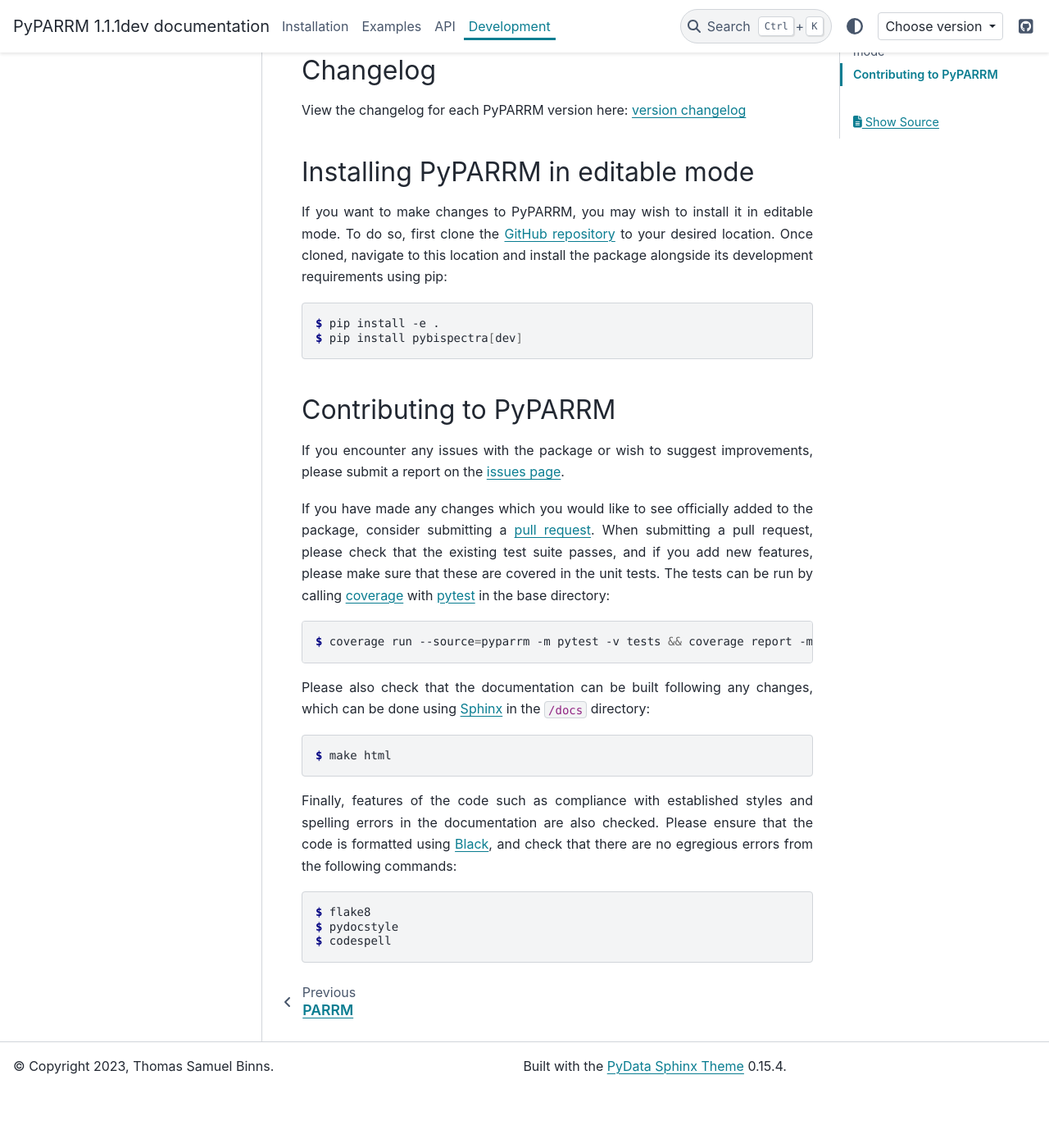
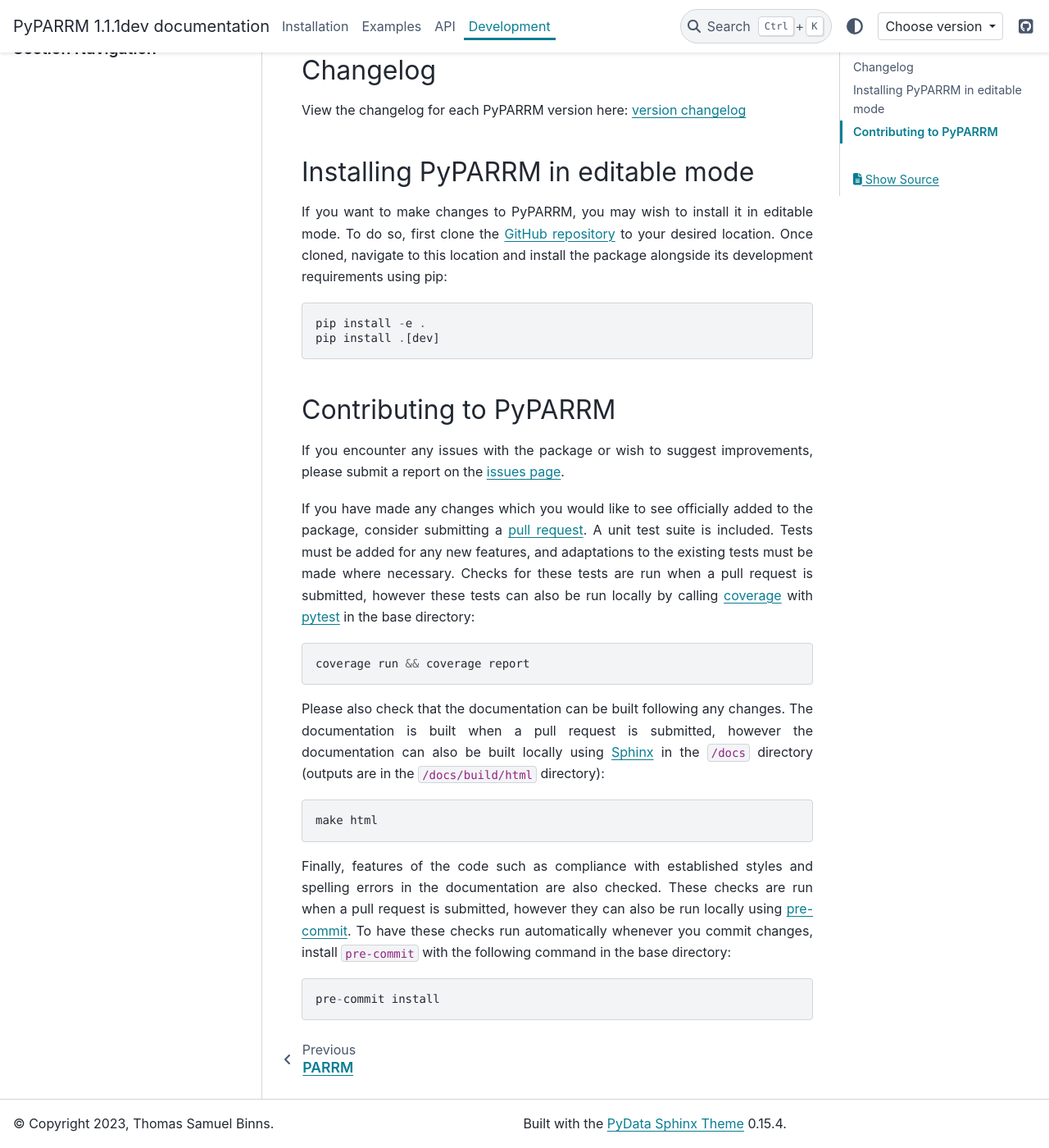
Before and after one commit to neuromodulation/PyPARRM, a Sphinx documentation site: the page built from docs/source/development.rst, in a window 1280 px wide and 1400 px high, scrolled down 169 px. Shown: the whole window at 82% size. Built offline with Sphinx 7.4.7 and the PyData theme 0.15.4, drawn with Linux system fonts in a browser that asks for light colours; pages that are not in the unit, such as notebooks, are missing from menus; comment, search, counter and statistics services are not loaded; before the commit the page ends 1498 px from its top, so only the background shows below that.

Commit message:
Update docs

```diff
--- a/docs/source/_static/requirements.txt
+++ /dev/null
@@ -1,4 +0,0 @@
-numpy
-scipy
-matplotlib>=3.7.1
-pqdm>=0.2.0
--- a/docs/source/api.rst
+++ b/docs/source/api.rst
@@ -1,5 +1,7 @@
 API
 ===
+
+Here are the API references for PyPARRM.
 
 .. container:: d-none
 
--- a/docs/source/development.rst
+++ b/docs/source/development.rst
@@ -10,52 +10,52 @@
 Installing PyPARRM in editable mode
 -----------------------------------
 
-If you want to make changes to PyPARRM, you may wish to install it in editable
-mode. To do so, first clone the `GitHub repository
-<https://github.com/neuromodulation/pyparrm/tree/main>`_ to your desired
-location. Once cloned, navigate to this location and install the package
-alongside its development requirements using pip:
+If you want to make changes to PyPARRM, you may wish to install it in editable mode.
+To do so, first clone the `GitHub repository
+<https://github.com/neuromodulation/PyPARRM/tree/main>`_ to your desired location. Once
+cloned, navigate to this location and install the package alongside its development
+requirements using pip:
 
-.. code-block:: console
+.. code-block::
 
-    $ pip install -e .
-    $ pip install pybispectra[dev]
+    pip install -e .
+    pip install .[dev]
 
 
 Contributing to PyPARRM
 -----------------------
 
-If you encounter any issues with the package or wish to suggest improvements,
-please submit a report on the `issues page
-<https://github.com/neuromodulation/pyparrm/issues>`_.
+If you encounter any issues with the package or wish to suggest improvements, please
+submit a report on the `issues page <https://github.com/braindatalab/PyPARRM/issues>`_.
 
-If you have made any changes which you would like to see officially added to
-the package, consider submitting a `pull request
-<https://github.com/neuromodulation/pyparrm/pulls>`_. When submitting a pull
-request, please check that the existing test suite passes, and if you add new
-features, please make sure that these are covered in the unit tests. The tests
-can be run by calling `coverage <https://coverage.readthedocs.io/en/>`_ with
-`pytest <https://docs.pytest.org/en/>`_ in the base directory:
+If you have made any changes which you would like to see officially added to the
+package, consider submitting a `pull request
+<https://github.com/braindatalab/PyPARRM/pulls>`_. A unit test suite is included.
+Tests must be added for any new features, and adaptations to the existing tests must be
+made where necessary. Checks for these tests are run when a pull request is submitted,
+however these tests can also be run locally by calling `coverage
+<https://coverage.readthedocs.io/en/>`_ with `pytest <https://docs.pytest.org/en/>`_ in
+the base directory:
 
-.. code-block:: console
+.. code-block::
 
-    $ coverage run --source=pyparrm -m pytest -v tests && coverage report -m
+    coverage run && coverage report
 
-Please also check that the documentation can be built following any changes,
-which can be done using `Sphinx <https://www.sphinx-doc.org/en/master/>`_ in
-the ``/docs`` directory:
+Please also check that the documentation can be built following any changes. The
+documentation is built when a pull request is submitted, however the documentation can
+also be built locally using `Sphinx <https://www.sphinx-doc.org/en/master/>`_ in the
+``/docs`` directory (outputs are in the ``/docs/build/html`` directory):
 
-.. code-block:: console
+.. code-block::
 
-    $ make html
+    make html
 
-Finally, features of the code such as compliance with established styles and
-spelling errors in the documentation are also checked. Please ensure that the
-code is formatted using `Black <https://black.readthedocs.io/en/stable/>`_, and
-check that there are no egregious errors from the following commands:
+Finally, features of the code such as compliance with established styles and spelling
+errors in the documentation are also checked. These checks are run when a pull request
+is submitted, however they can also be run locally using `pre-commit
+<https://pre-commit.com/>`_. To have these checks run automatically whenever you commit
+changes, install ``pre-commit`` with the following command in the base directory:
 
-.. code-block:: console
+.. code-block::
 
-    $ flake8
-    $ pydocstyle
-    $ codespell
+    pre-commit install
--- a/docs/source/examples.rst
+++ b/docs/source/examples.rst
@@ -1,7 +1,7 @@
 Examples
 ========
 
-Find out how to get started with the package using the provided examples:
+Find out how to get started with PyPARRM using the provided examples.
 
 .. toctree::
    :maxdepth: 1
```
Also changed, not shown: docs/source/index.rst (+8 -9 lines), docs/source/installation.rst (+12 -13 lines), 1 other file.
